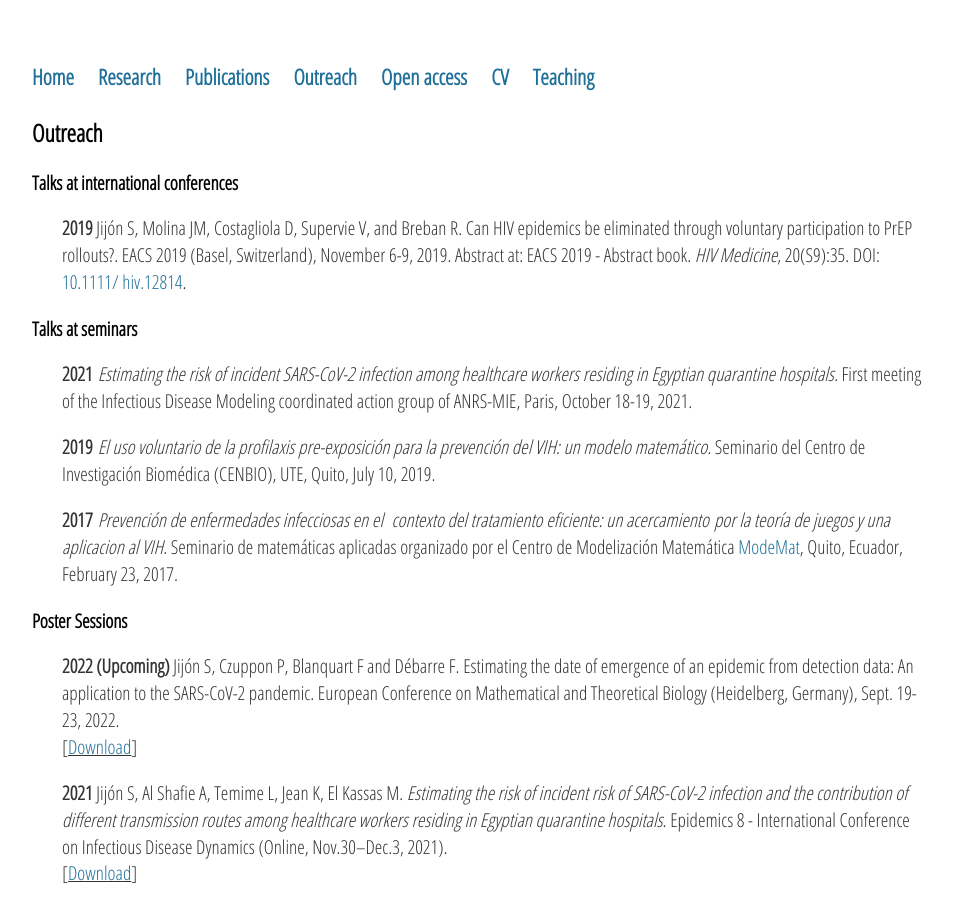
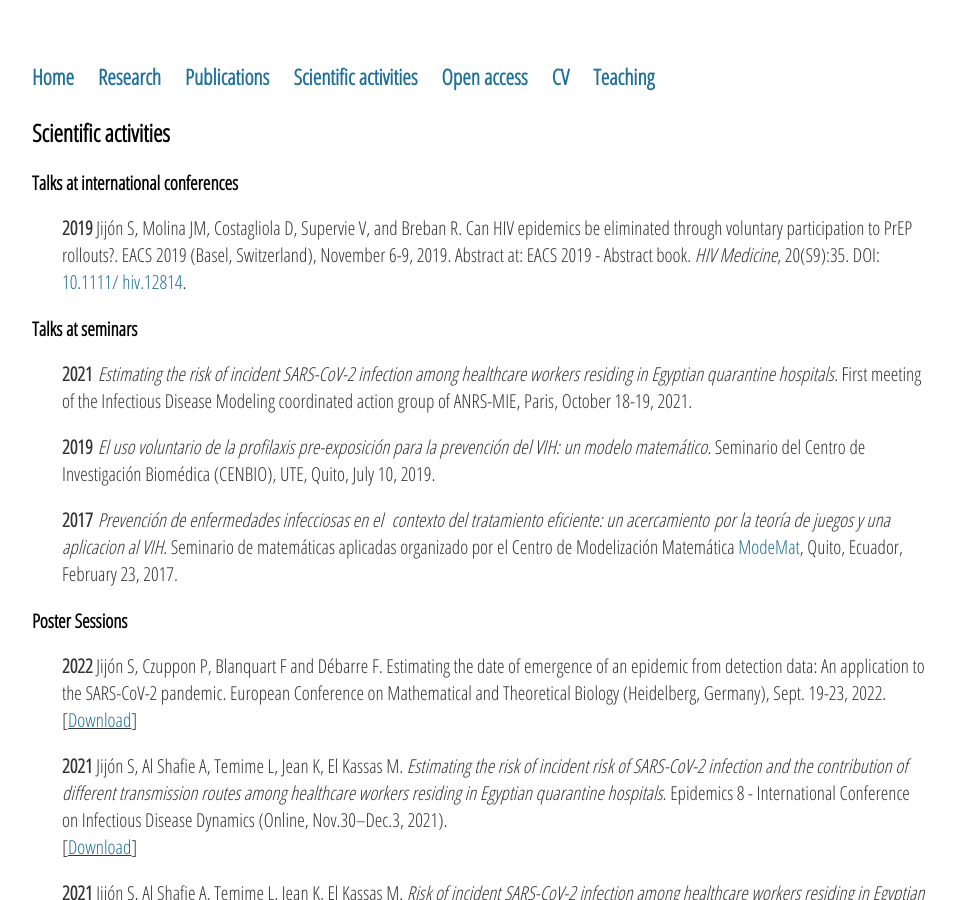
Before and after one commit to sjijon/sjijon.github.io, a Jekyll site: the page built from activities.html, in a window 1280 px wide and 900 px high. Shown: the whole window, without its empty margins (160-1116 px from the left). Built offline with Jekyll 4.4.1, drawn with Linux system fonts in a browser that asks for light colours; nearby versions of some CDN libraries; some of the changed text lies outside the part shown.

Commit message:
Update after ECMTB

```diff
--- a/_layouts/default.html
+++ b/_layouts/default.html
@@ -14,7 +14,7 @@
         		<li><a href="/">Home</a></li>
         		<li><a href="/research">Research</a></li>
 						<li><a href="/publications">Publications</a></li>
-						<li><a href="/outreach">Outreach</a></li>
+						<li><a href="/activities">Scientific activities</a></li>
 						<li><a href="/openaccess">Open access</a></li>
 						<li><a href="/cv">CV</a></li>
 						<li><a href="/teaching">Teaching</a></li>
--- a/outreach.html
+++ b/activities.html
@@ -3,7 +3,7 @@
 title: Publications
 ---
 <div class="blurb">
-	<h2>Outreach</h2>
+	<h2>Scientific activities</h2>
 	<h3>Talks at international conferences</h3>
 	<p style="padding-left:30px;">
 		<strong>2019 </strong>Jijón S, Molina JM, Costagliola D, Supervie V,
@@ -37,7 +37,7 @@
 
 	<h3>Poster Sessions</h3>
 	<p style="padding-left:30px;">
-		<strong>2022 (Upcoming)</strong>  Jijón S, Czuppon P, Blanquart F and Débarre F. Estimating the date of emergence of an epidemic from detection data: An application to the SARS-CoV-2 pandemic. European Conference on Mathematical and Theoretical Biology (Heidelberg, Germany), Sept. 19-23, 2022.
+		<strong>2022</strong>  Jijón S, Czuppon P, Blanquart F and Débarre F. Estimating the date of emergence of an epidemic from detection data: An application to the SARS-CoV-2 pandemic. European Conference on Mathematical and Theoretical Biology (Heidelberg, Germany), Sept. 19-23, 2022.
 		<br>
 		[<u><a href="https://raw.githubusercontent.com/sjijon/sjijon.github.io/master/documents/posters/2022-Poster-ECMTB.pdf" target="_blank">Download</a></u>]
 	</p>
```
Also changed, not shown: other parts of activities.html (+1 -1 lines).
